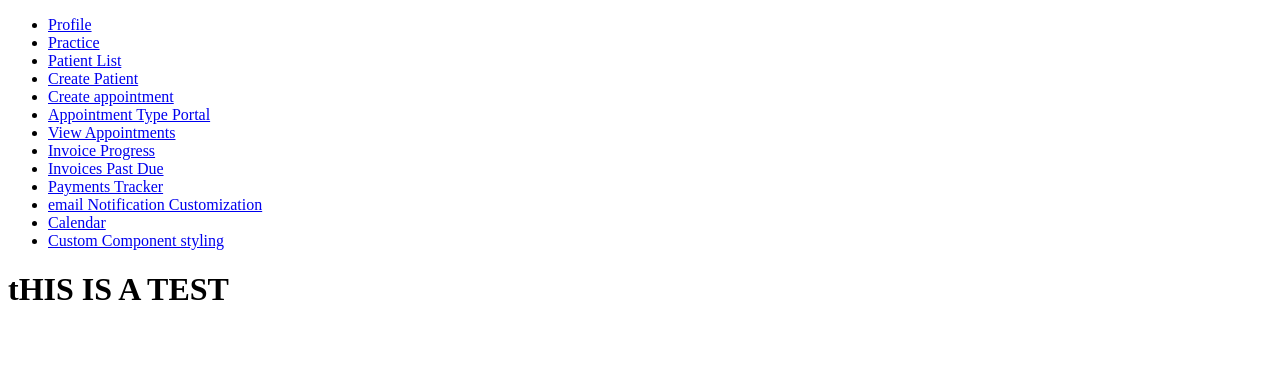
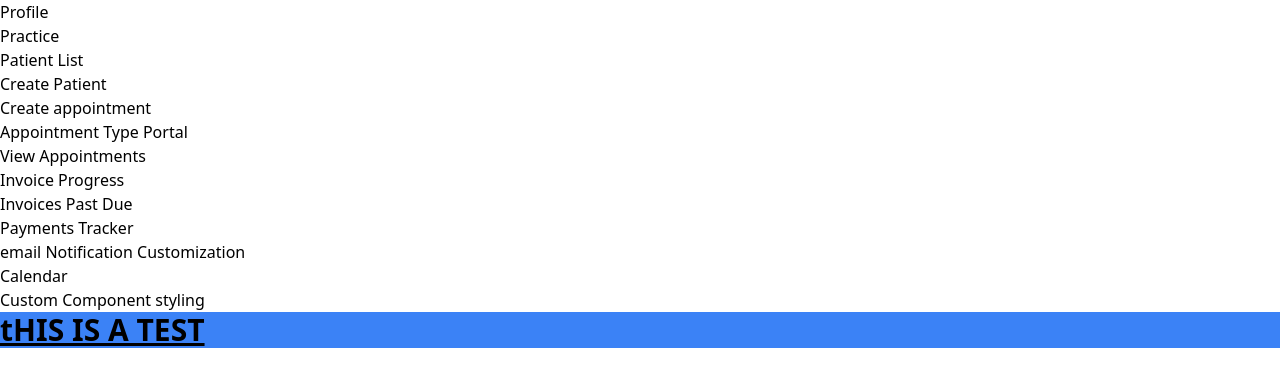
Before and after one commit to Mathers-za/practice-management-frontend, a React (Create React App) app: page /componentStyling in a window 1280 px wide. Shown: the top 386 px of the page. Built offline with nearby package versions, Linux system fonts and the light colour scheme; no server answers.

Commit message:
tailwind has been successfully setup

```diff
--- a/package.json
+++ b/package.json
@@ -50,5 +50,8 @@
   "description": "This project was bootstrapped with [Create React App](https://github.com/facebook/create-react-app).",
   "main": "tailwind.config.js",
   "author": "",
-  "license": "ISC"
+  "license": "ISC",
+  "devDependencies": {
+    "tailwindcss": "^3.4.3"
+  }
 }
--- /dev/null
+++ b/src/index.css
@@ -0,0 +1,3 @@
+@tailwind base;
+@tailwind components;
+@tailwind utilities;
--- a/src/index.js
+++ b/src/index.js
@@ -2,6 +2,7 @@ import React from "react";
 import ReactDOM from "react-dom/client";
 import App from "./App";
 import { BrowserRouter } from "react-router-dom";
+import "./index.css";
 
 const root = ReactDOM.createRoot(document.getElementById("root"));
 root.render(
--- a/src/tailWindSandbox/styleComponents.js
+++ b/src/tailWindSandbox/styleComponents.js
@@ -1,7 +1,9 @@
 export default function MyCustomButton() {
   return (
     <>
-      <h1 className="text-3xl font-bold underline">tHIS IS A TEST</h1>
+      <h1 className="text-3xl font-bold underline bg-blue-500">
+        tHIS IS A TEST
+      </h1>
     </>
   );
 }
--- /dev/null
+++ b/tailwind.config.js
@@ -0,0 +1,8 @@
+/** @type {import('tailwindcss').Config} */
+module.exports = {
+  content: ["./src/**/*.{js,jsx,ts,tsx}"],
+  theme: {
+    extend: {},
+  },
+  plugins: [],
+};
```
Also changed, not shown: 1 other file (tests, documents, lock files or other folders).
